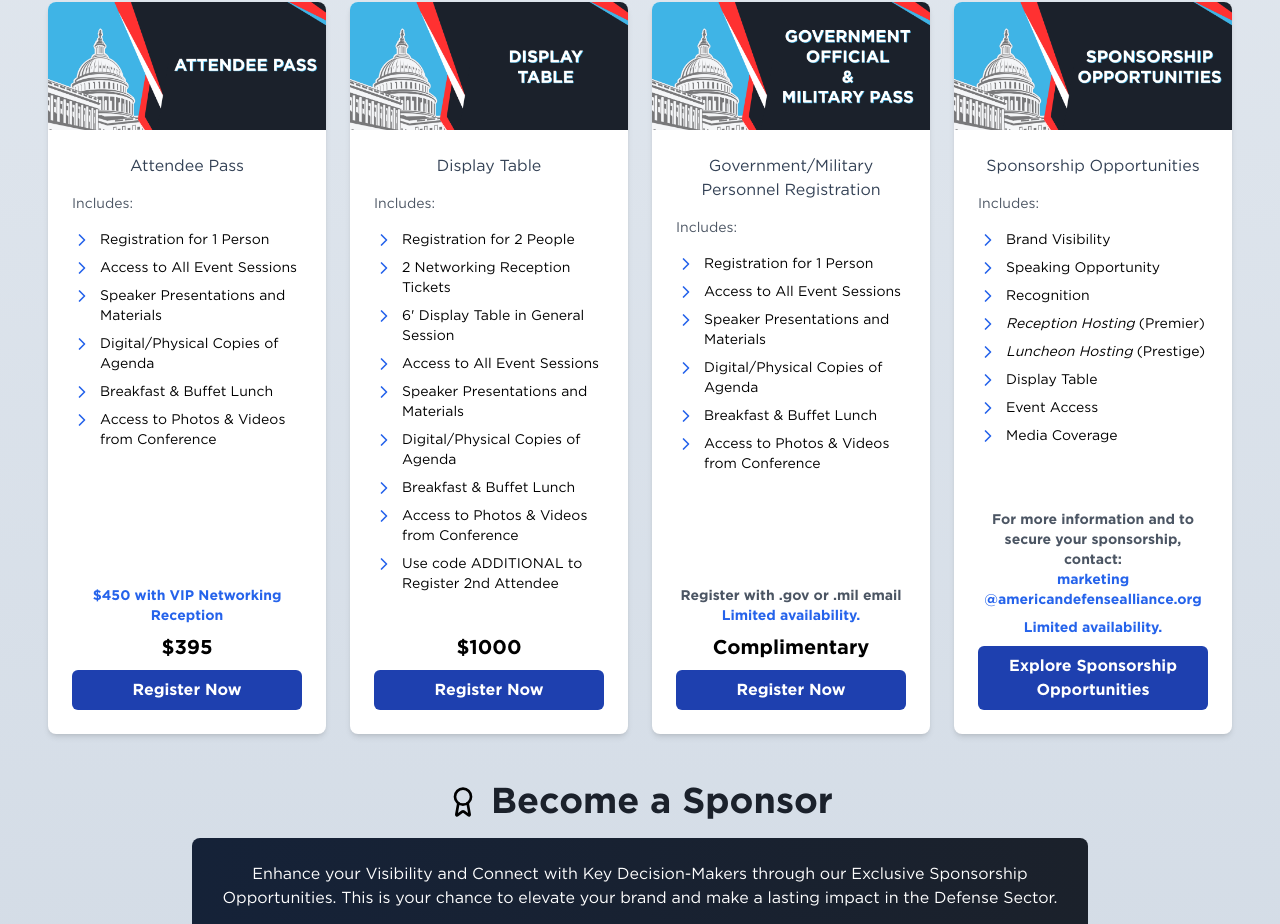
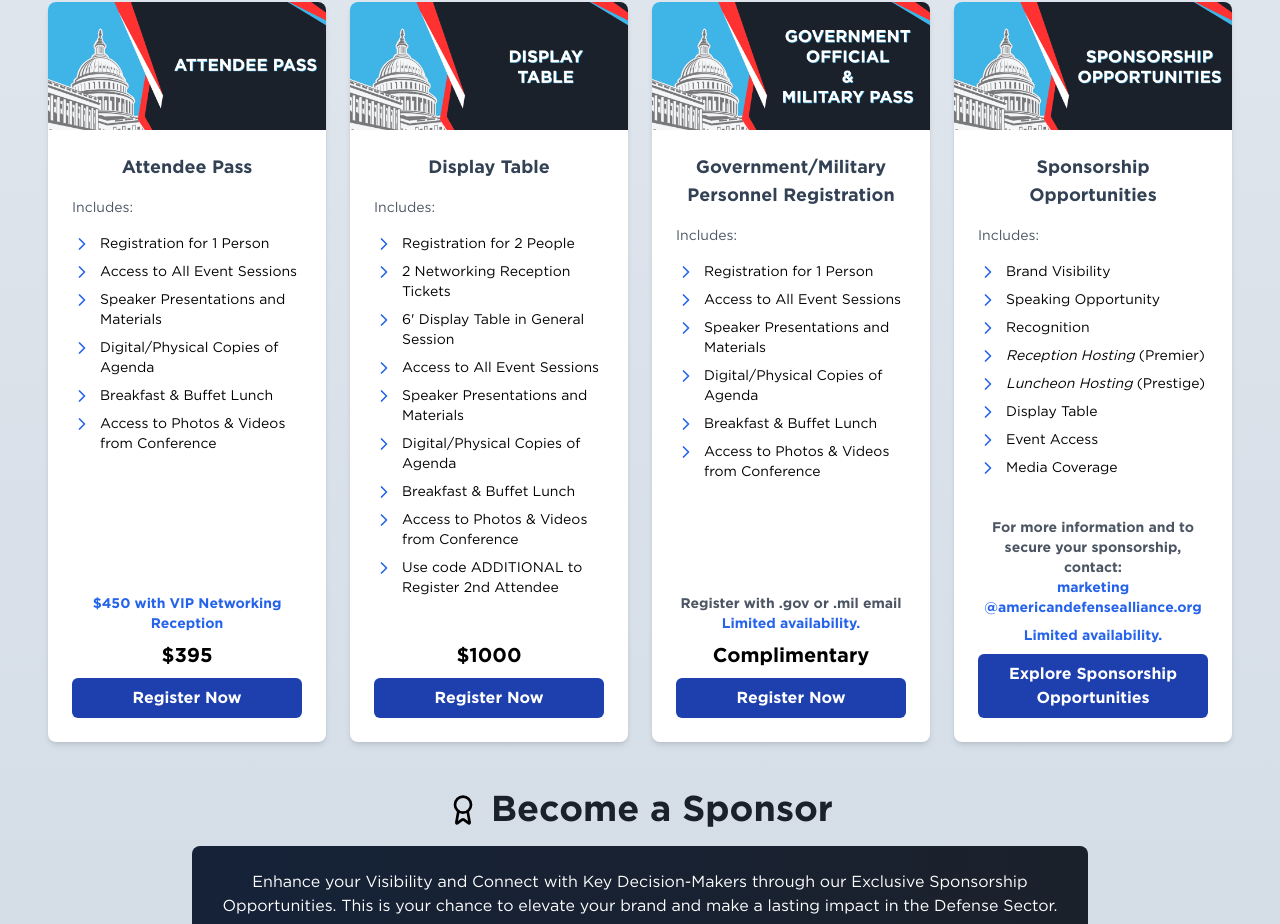
Before and after one commit to masonym/ada-website, a Next.js app: page /events/2025-defense-industry-forecast in a window 1280 px wide. Shown: the part 2263-3187 px from the top of the page. Built offline with nearby package versions, Linux system fonts and the light colour scheme.

Commit message:
Updated registration cards

```diff
--- a/src/app/components/RegistrationCard.tsx
+++ b/src/app/components/RegistrationCard.tsx
@@ -66,7 +66,7 @@ const RegistrationCard = ({ item }: RegistrationProp) => {
             <div className="flex flex-col flex-grow p-6">
                 {/* Scrollable content area */}
                 <div className="flex-grow overflow-y-auto">
-                    <p className="text-md text-center text-slate-700 mb-4">{item.title}</p>
+                    <p className="text-lg font-bold text-center text-slate-700 mb-4">{item.title}</p>
                     <p className="text-sm text-gray-600 mb-4">{item.subtitle}</p>
                     <ul className="space-y-2 mb-6">
                         {item.perks.map((perk, index) => (
```
